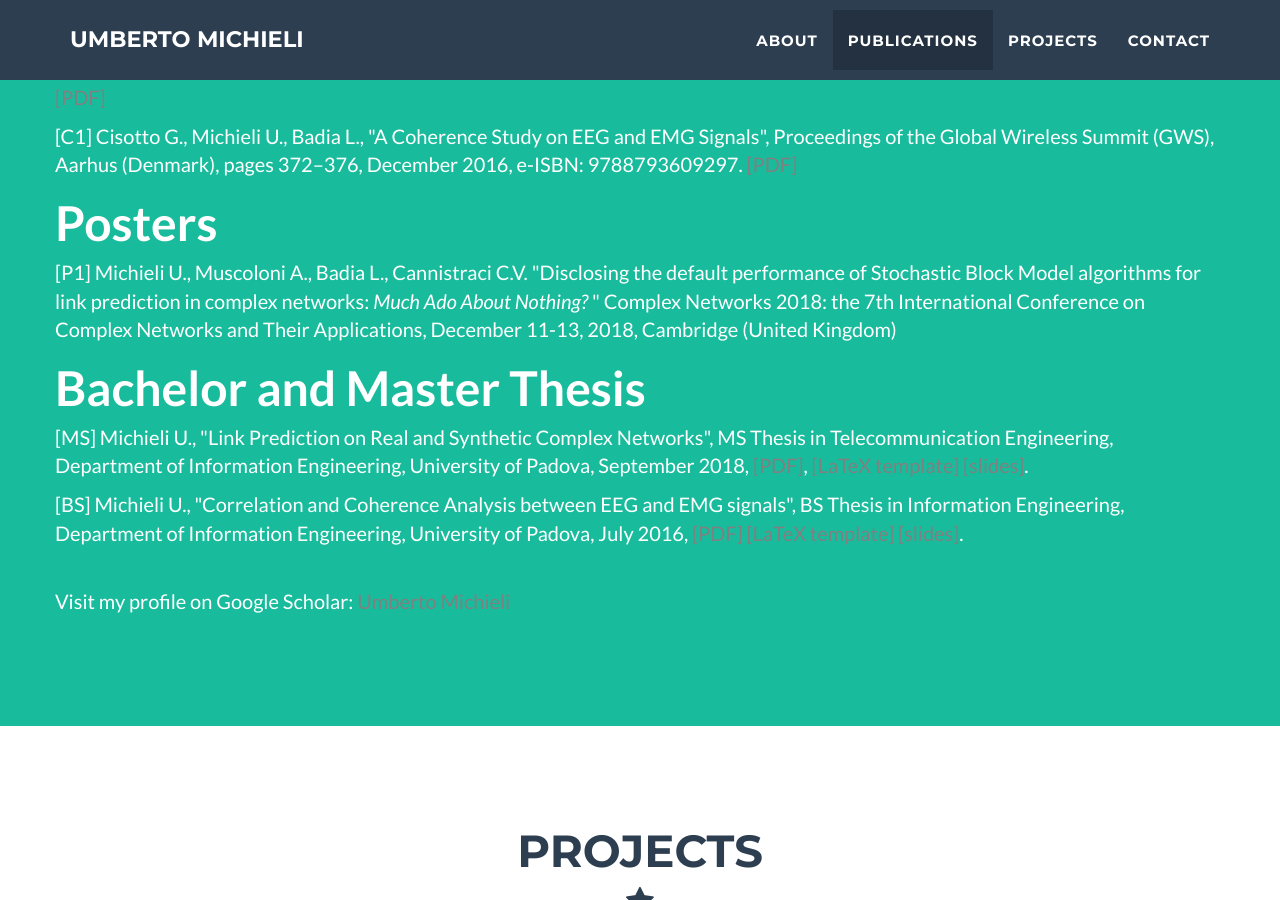
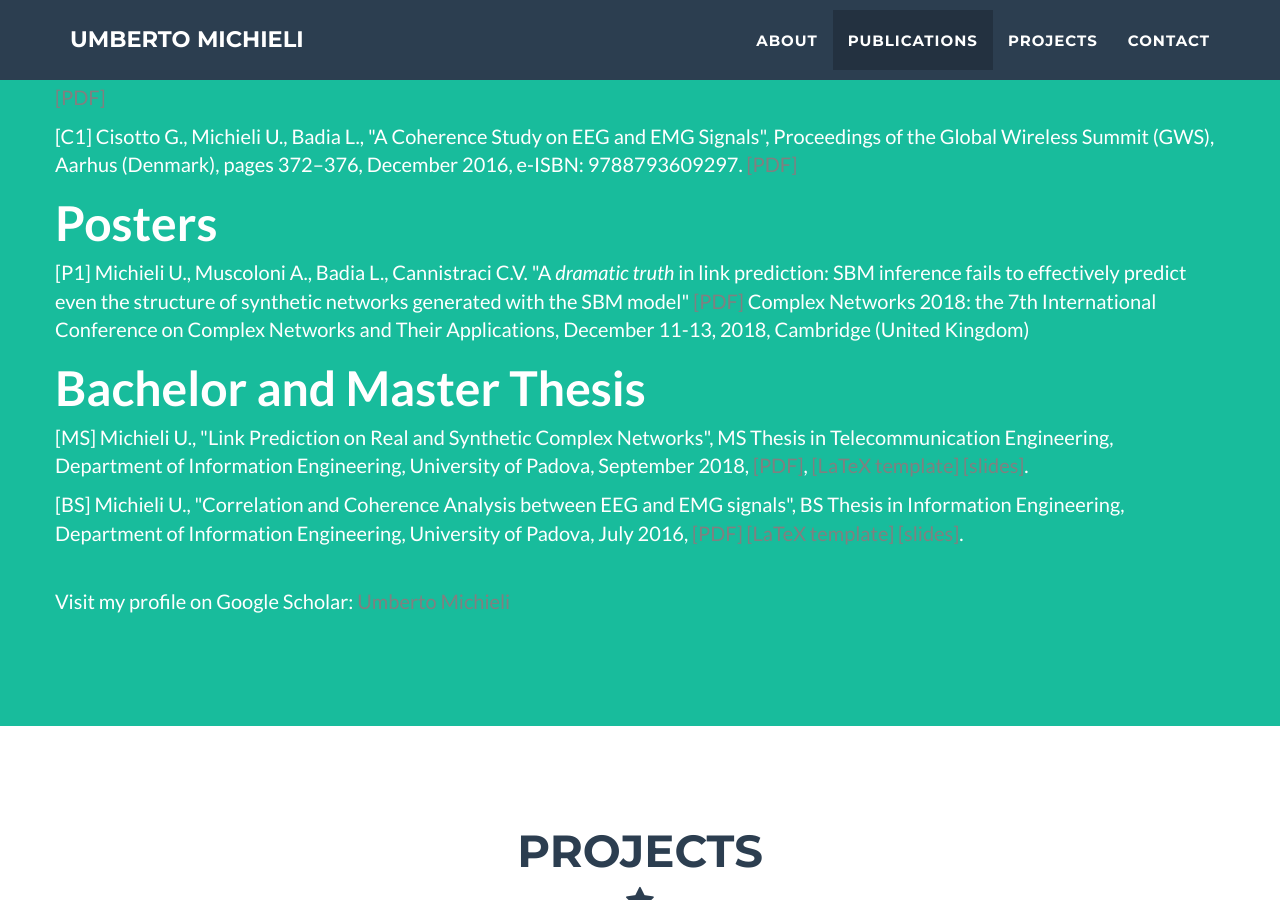
Before and after one commit to umbertomichieli/umbertomichieli.github.io, a Jekyll site: the page built from index.html, in a window 1280 px wide and 900 px high, scrolled down 2130 px. Built offline with Jekyll 4.4.1, drawn with Linux system fonts in a browser that asks for light colours; some web fonts are replaced.

Commit message:
poster cambridge 2018

```diff
--- a/_includes/publications.html
+++ b/_includes/publications.html
@@ -18,7 +18,7 @@
 
                 <font size="+5"> <b> Posters </b> <br/> </font>
 
-                <p>[P1] Michieli U., Muscoloni A., Badia L., Cannistraci C.V. "Disclosing the default performance of Stochastic Block Model algorithms for link prediction in complex networks: <i> Much Ado About Nothing? </i>"  <!--<a href="download/GWS2016.pdf" style="color:gray">[PDF]</a>--> Complex Networks 2018: the 7th International Conference on Complex Networks and Their Applications, December 11-13, 2018, Cambridge (United Kingdom) <br/> </p>
+                <p>[P1] Michieli U., Muscoloni A., Badia L., Cannistraci C.V. "A <i>dramatic truth</i> in link prediction: SBM inference fails to effectively predict even the structure of synthetic networks generated with the SBM model" <a href="download/2018_posterCambridge.pdf" style="color:gray">[PDF]</a> Complex Networks 2018: the 7th International Conference on Complex Networks and Their Applications, December 11-13, 2018, Cambridge (United Kingdom) <br/> </p>
 
 
 
```
Also changed, not shown: 2 other files.
